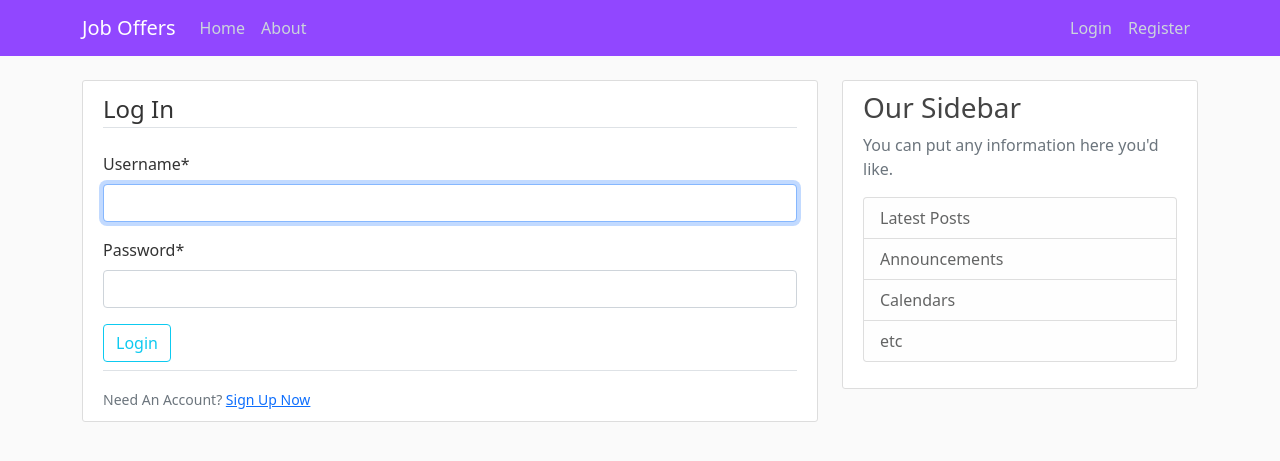
After one commit to rwojtowicz97/JobOffersSite, a Django app: page /login/ in a window 1280 px wide. The commit adds this page. Shown: the top 461 px of the page. Run offline with Django 3.2, Linux system fonts and the light colour scheme; some libraries are stand-ins or nearby versions.

Commit message:
started login and logout system

```diff
--- a/JobOffersSite/JobOffersSite/settings.py
+++ b/JobOffersSite/JobOffersSite/settings.py
@@ -133,6 +133,8 @@ STATIC_URL = '/static/'
 DEFAULT_AUTO_FIELD = 'django.db.models.BigAutoField'
 
 
-CRISPY_ALLOWED_TEMPLATE_PACKS = "bootstrap5"
+CRISPY_ALLOWED_TEMPLATE_PACKS = 'bootstrap5'
 
-CRISPY_TEMPLATE_PACK = "bootstrap5"
+CRISPY_TEMPLATE_PACK = 'bootstrap5'
+
+LOGIN_REDIRECT_URL = 'jobOffers:jobOffers-home'
--- a/JobOffersSite/JobOffersSite/urls.py
+++ b/JobOffersSite/JobOffersSite/urls.py
@@ -14,6 +14,7 @@ Including another URLconf
     2. Add a URL to urlpatterns:  path('blog/', include('blog.urls'))
 """
 from django.contrib import admin
+from django.contrib.auth import views as auth_views
 from django.urls import include, path
 from users import views as user_views
 
@@ -21,5 +22,7 @@ from users import views as user_views
 urlpatterns = [
     path('admin/', admin.site.urls),
     path('register/', user_views.register, name='register'),
+    path('login/', auth_views.LoginView.as_view(template_name='users/login.html'), name='login'),
+    path('logout/', auth_views.LogoutView.as_view(template_name='users/logout.html'), name='logout'),
     path('', include('jobOffers.urls')),
 ]
--- a/JobOffersSite/jobOffers/templates/jobOffers/base.html
+++ b/JobOffersSite/jobOffers/templates/jobOffers/base.html
@@ -19,18 +19,22 @@
     <header class="site-header">
         <nav class="navbar navbar-expand-md navbar-dark bg-purple fixed-top">
           <div class="container">
-            <a class="navbar-brand mr-4" href="/">Job Offers</a>
+            <a class="navbar-brand mr-4" href="{% url 'jobOffers:jobOffers-home' %}">Job Offers</a>
             <button class="navbar-toggler" type="button" data-toggle="collapse" data-target="#navbarToggle" aria-controls="navbarToggle" aria-expanded="false" aria-label="Toggle navigation">
             <span class="navbar-toggler-icon"></span>
             </button>
             <div class="collapse navbar-collapse" id="navbarToggle">
               <div class="navbar-nav mr-auto">
-                <a class="nav-item nav-link" href="/">Home</a>
-                <a class="nav-item nav-link" href="/about">About</a>
+                <a class="nav-item nav-link" href="{% url 'jobOffers:jobOffers-home' %}">Home</a>
+                <a class="nav-item nav-link" href="{% url 'jobOffers:jobOffers-about' %}">About</a>
               </div>
               <div class="navbar-nav" style="margin-left: auto;">
-                <a class="nav-item nav-link" href="/login">Login</a>
-                <a class="nav-item nav-link" href="/register">Register</a>
+                {% if user.is_authenticated %}
+                  <a class="nav-item nav-link" href="{% url 'logout' %}">Logout</a>
+                {% else %}
+                  <a class="nav-item nav-link" href="{% url 'login' %}">Login</a>
+                  <a class="nav-item nav-link" href="{% url 'register' %}">Register</a>
+                {% endif %}
               </div>
             </div>
           </div>
--- /dev/null
+++ b/JobOffersSite/users/templates/users/login.html
@@ -0,0 +1,19 @@
+{% extends "jobOffers/base.html" %}
+{% load crispy_forms_tags %}
+{% block content %}
+        <div class="content-section">
+            <form method="POST">
+                {% csrf_token %}
+                <fieldset class="form-group">
+                    <legend class="border-bottom mb-4">Log In</legend>
+                    {{ form|crispy }}
+                </fieldset>
+                <div class="form-group">
+                    <button class="btn btn-outline-info mb-2" type="submit">Login</button>
+                </div>
+            </form>
+            <div class="border-top pt-3">
+                <small class="text-muted">Need An Account? <a class="ml-2" href="{% url 'register' %}">Sign Up Now</a></small>
+            </div>
+        </div>
+{% endblock content %}
--- a/JobOffersSite/users/templates/users/register.html
+++ b/JobOffersSite/users/templates/users/register.html
@@ -9,11 +9,11 @@
                     {{ form|crispy }}
                 </fieldset>
                 <div class="form-group">
-                    <button class="btn btn-outline-info" type="submit">Sign Up</button>
+                    <button class="btn btn-outline-info mb-2" type="submit">Sign Up</button>
                 </div>
             </form>
             <div class="border-top pt-3">
-                <small class="text-muted">Already Have An Account? <a class="ml-2" href="#">Sign in</a></small>
+                <small class="text-muted">Already Have An Account? <a class="ml-2" href="{% url 'login' %}">Sign in</a></small>
             </div>
         </div>
 {% endblock content %}
--- a/JobOffersSite/users/views.py
+++ b/JobOffersSite/users/views.py
@@ -9,8 +9,8 @@ def register(request):
         if form.is_valid():
             form.save()
             username = form.cleaned_data.get('username')
-            messages.success(request, f'Account created for {username}.')
-            return redirect('/')
+            messages.success(request, f'Your account has been created! You can now log in!')
+            return redirect('login')
     else:
         form = UserRegisterForm()
     return render(request, 'users/register.html', {'form': form})
```
Also changed, not shown: JobOffersSite/users/templates/users/logout.html (added, +7 -0 lines).
